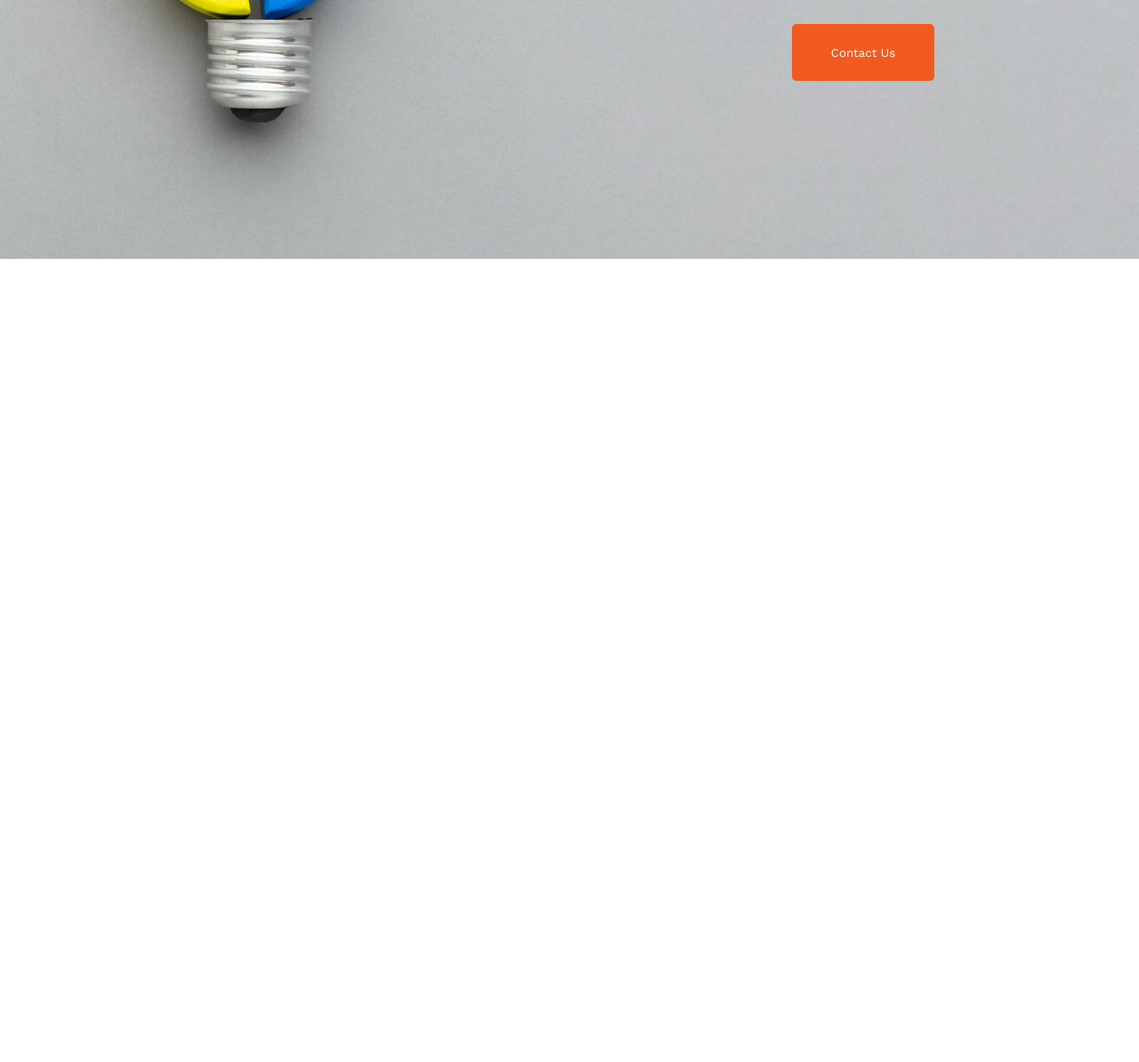
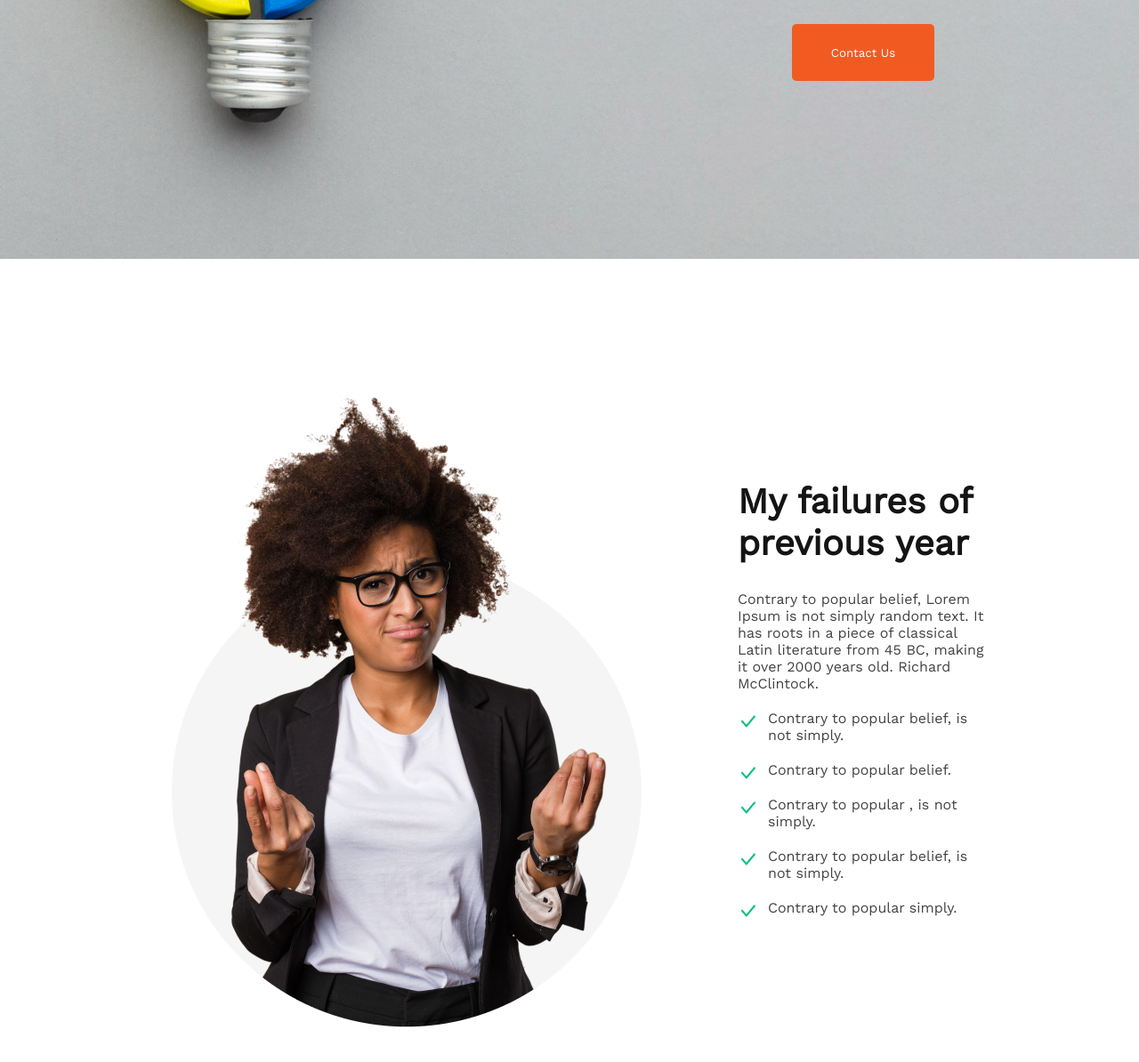
Before and after one commit to Mohammadashif007/new-year-challenge, a plain HTML site: page index.html in a window 1280 px wide. Shown: the part 518-1712 px from the top of the page at 89% size. Before the commit the page ends 809 px from the top, so only its background shows below. Drawn offline with nearby package versions, Linux system fonts and the light colour scheme.

Commit message:
failure section done

```diff
--- a/index.html
+++ b/index.html
@@ -21,12 +21,44 @@
             <h1 class="banner-text">All Thinks Are</h1>
             <h1 class="banner-text">Possible If You</h1>
             <h1 class="banner-text">believe</h1>
-            <p class="banner-description">There are many variations of passages of Lorem Ipsum <br> available, but the majority have suffered
+            <p class="banner-description">There are many variations of passages of Lorem Ipsum <br> available, but the
+                majority have suffered
                 alteration in some <br> form, by injected humour, or randomised words</p>
             <button class="btn-primary">Contact Us</button>
         </div>
     </header>
-    <main></main>
+    <main class="failure-section">
+        <div class="failure-img">
+            <img src="images/person.png" alt="person">
+        </div>
+        <div class="failure-topics">
+            <h2 class="failure-title">My failures of</h2>
+            <h2 class="failure-title">previous year</h2>
+            <p class="failure-description">Contrary to popular belief, Lorem Ipsum is not simply random text. It has
+                roots in a piece of classical Latin literature from 45 BC, making it over 2000 years old. Richard
+                McClintock.</p>
+            <div class="checkmark">
+                <img class="check-img" src="images/icons/checkmark.png" alt="">
+                <p class="failure-list">Contrary to popular belief, is not simply.</p>
+            </div>
+            <div class="checkmark">
+                <img class="check-img" src="images/icons/checkmark.png" alt="">
+                <p class="failure-list">Contrary to popular belief.</p>
+            </div>
+            <div class="checkmark">
+                <img class="check-img" src="images/icons/checkmark.png" alt="">
+                <p class="failure-list">Contrary to popular , is not simply.</p>
+            </div>
+            <div class="checkmark">
+                <img class="check-img" src="images/icons/checkmark.png" alt="">
+                <p class="failure-list">Contrary to popular belief, is not simply.</p>
+            </div>
+            <div class="checkmark">
+                <img class="check-img" src="images/icons/checkmark.png" alt="">
+                <p class="failure-list">Contrary to popular simply.</p>
+            </div>
+        </div>
+    </main>
     <footer></footer>
 </body>
 
--- a/style.css
+++ b/style.css
@@ -3,9 +3,10 @@
     padding: 0;
     font-family: 'work Sans', sans-serif;
 }
+
 /* Header Section */
 .banner {
-    background-image: url(images/banner/banner2.png) ;
+    background-image: url(images/banner/banner2.png);
     display: flex;
     justify-content: flex-end;
     padding: 200px 230px;
@@ -34,3 +35,41 @@
     border: 0;
     padding: 20px 20px;
 }
+
+/* Failure section */
+
+.failure-section {
+    display: flex;
+    padding: 140px 170px;
+    align-items: center;
+    gap: 90px;
+}
+
+/* .failure-img {
+    width: 100%;
+} */
+
+.failure-title {
+    font-weight: 700;
+    font-size: 40px;
+    color: #151414;
+
+}
+.failure-description {
+    margin-bottom: 20px;
+    margin-top: 30px;
+    color: #444343;
+}
+.failure-list {
+    margin-bottom: 20px;
+    /* margin-top: 30px; */
+    color: #444343;
+}
+.checkmark {
+    display: flex;
+    gap: 10px;
+}
+.check-img {
+    width: 24px;
+    height: 26.31px;
+}
```
Also changed, not shown: images/icons/checkmark.png (added).
